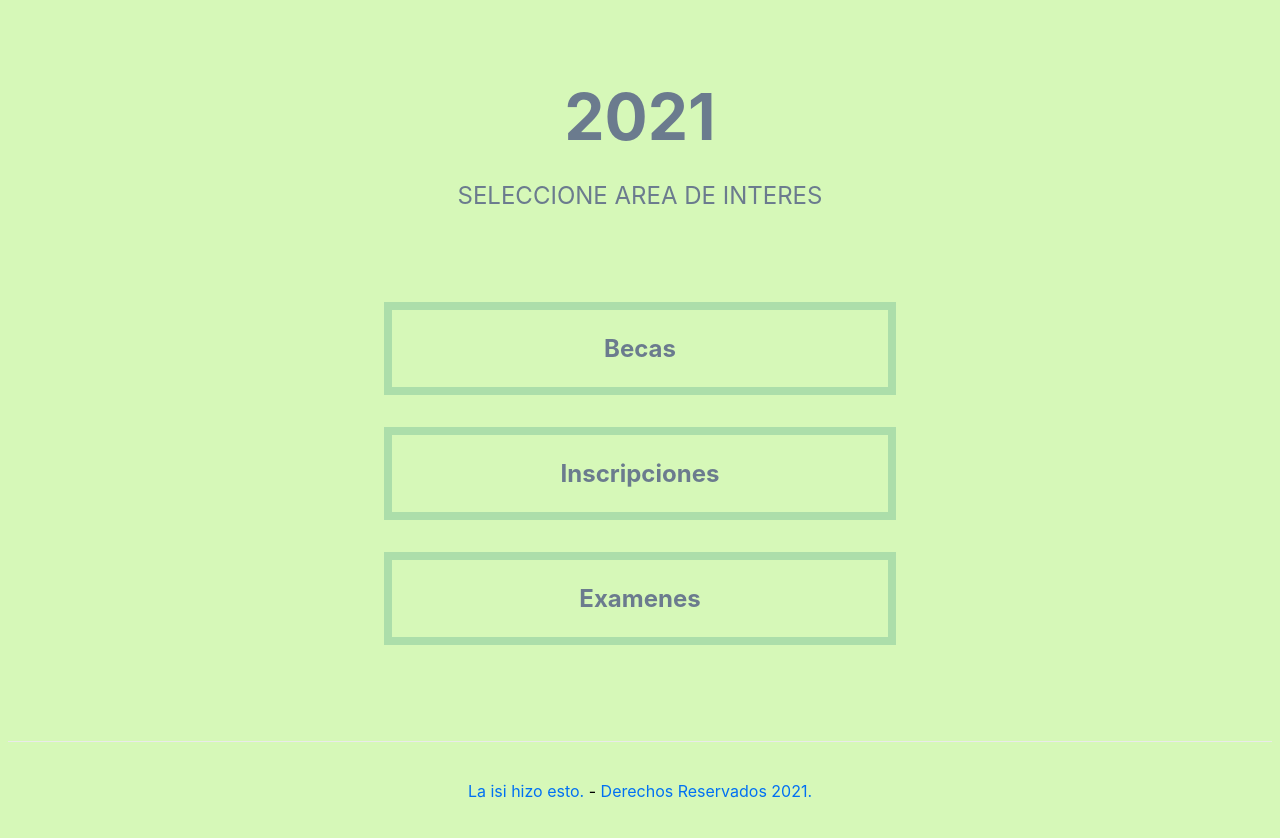
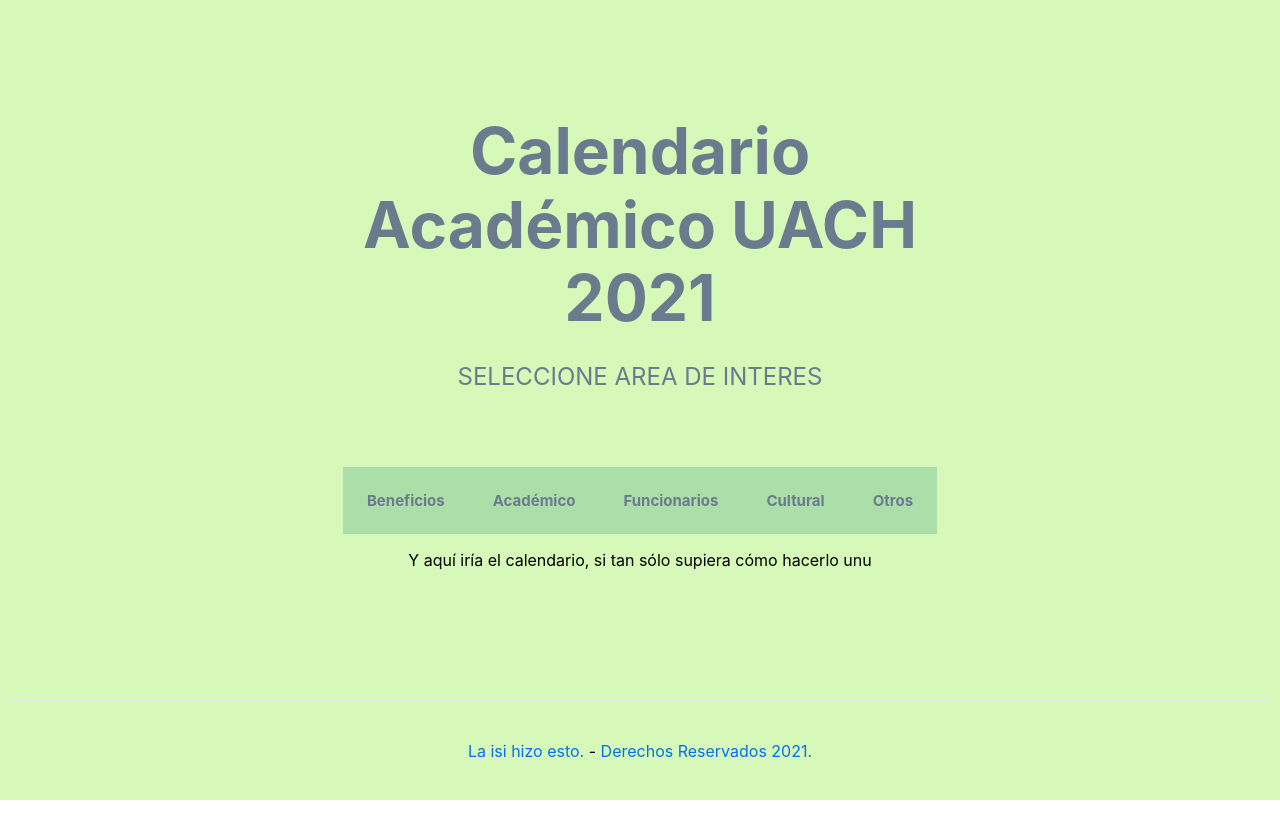
Before and after one commit to isiIH/isi-y-sus-esclavos, a Next.js app: page / in a window 1280 px wide. Shown: the top 838 px of the page. After the commit the page ends 800 px from the top, so only its background shows below. Built offline with nearby package versions, Linux system fonts and the light colour scheme.

Commit message:
Se cambió un poco la página principal index.js

```diff
--- a/pages/index.html
+++ b/pages/index.html
@@ -1,5 +1,5 @@
 <!DOCTYPE html>
-<html lang="en">
+<html lang="es">
 
 <head>
     <meta charset="utf-8">
--- a/pages/index.js
+++ b/pages/index.js
@@ -5,14 +5,14 @@
     return (
     <div className="container">
     <Head>
-        <title>Calendario Academico</title>
+        <title>Calendario Académico</title>
         <link rel="icon" href="/favicon.ico" />
     </Head>
 
     <main>
 
 
-        <h1 className="title">2021</h1>
+        <h1 className="title">Calendario Académico UACH 2021</h1>
 
         <p className="description">
         SELECCIONE AREA DE INTERES
@@ -25,7 +25,7 @@
             query: { opt: 0 },
             }}
         >
-            <a className="card">Becas</a>
+            <a className="card">Beneficios</a>
         </Link>
         <Link
             href={{
@@ -33,7 +33,7 @@
             query: { opt: 1 },
             }}
         >
-            <a className="card">Inscripciones</a>
+            <a className="card">Académico</a>
         </Link>
         <Link
             href={{
@@ -41,9 +41,27 @@
             query: { opt: 2 },
             }}
         >
-            <a className="card">Examenes</a>
+            <a className="card">Funcionarios</a>
+        </Link>
+        <Link
+            href={{
+            pathname: "/response",
+            query: { opt: 2 },
+            }}
+        >
+            <a className="card">Cultural</a>
+        </Link>
+        <Link
+            href={{
+            pathname: "/response",
+            query: { opt: 2 },
+            }}
+        >
+            <a className="card">Otros</a>
         </Link>
         </div>
+
+        <div><p>Y aquí iría el calendario, si tan sólo supiera cómo hacerlo unu</p></div>
     </main>
 
     <footer>
--- a/styles/style.css
+++ b/styles/style.css
@@ -70,6 +70,10 @@
   margin: 10px 20px 10px 20px;
   border-bottom: 3px solid #e0e0e0;
   padding-bottom: 10px;
+  text-align: center;
+}
+
+.title {
   text-align: center;
 }
 
@@ -150,24 +154,23 @@
   margin-top: 3rem;
 }
 
-.card {
-  margin: 1rem;
-  flex-basis: 80%;
+.card{
+  margin: none;
   padding: 1.5rem;
   text-align: center;
-  font-size: 1.5rem;
+  font-size: 15px;
   font-weight: bolder;
   color: #6b7b8e;
+  background-color: #acdeaa;
   text-decoration: none;
-  border: 0.5rem solid #acdeaa;
+  border: none;
   transition: color 0.15s ease, border-color 0.15s ease;
 }
 
 .card:hover,
 .card:focus,
 .card:active {
-  color: rgb(60, 141, 143);
-  border-color: #1c542d;
+  background-color: #9fcc9e;
 }
 
 .card h3 {
```
